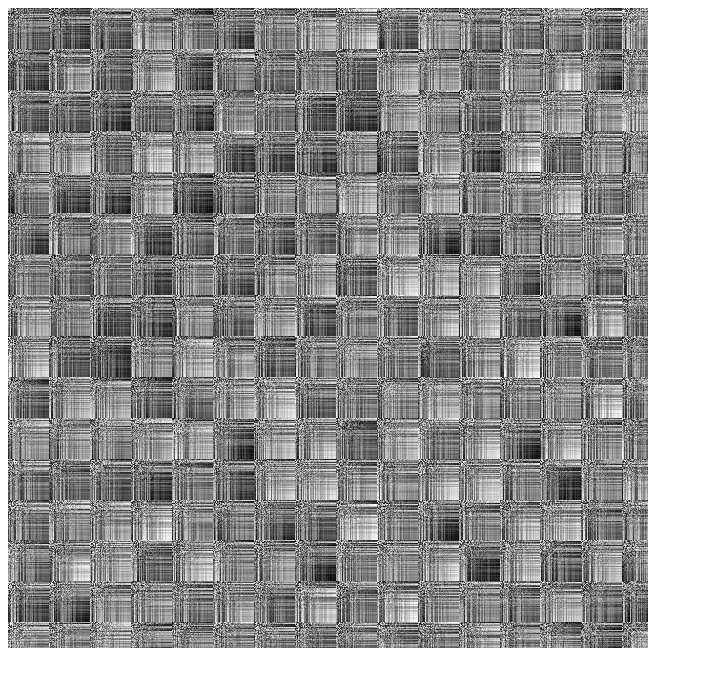
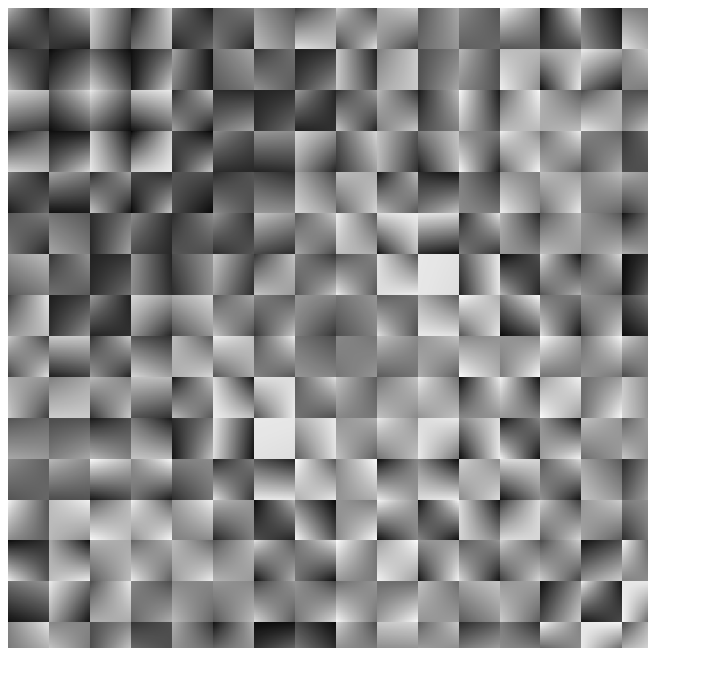
Before and after one commit to neknaj/virtualworld, a website: page terraintest/test.html in a window 1280 px wide. Shown: the whole page, without its empty margins (0-703 px from the left). Drawn offline with Linux system fonts and the light colour scheme.

Commit message:
change a little

```diff
--- a/terraintest/test.html
+++ b/terraintest/test.html
@@ -33,14 +33,15 @@ function _getp(a,b,c,d,p) {
     let a3 = (c[0]-p[0])*(c[1]-p[1]);
     let a4 = (d[0]-p[0])*(p[1]-d[1]);
     //console.log(a1,a2,a3,a4)
+   // console.log(p)
     return (a[2]*a1+b[2]*a2+c[2]*a3+d[2]*a4);
 }
 function getp(p) {
     let s = 6;
     let minx = Math.floor(p[0]/(2**s))*(2**s);
-    let maxx = minx+(2**p[0]);
+    let maxx = minx+(2**s);
     let miny = Math.floor(p[1]/(2**s))*(2**s);
-    let maxy = miny+(2**p[1]);
+    let maxy = miny+(2**s);
    // console.log(minx,maxx,miny,maxy)
     let res = _getp([0,0,test8(minx,miny)],[0,1,test8(minx,maxy)],[1,1,test8(maxx,maxy)],[1,0,test8(maxx,miny)],[(p[0]-minx)/2**s,(p[1]-miny)/2**s]);
     //console.log(res)
```
